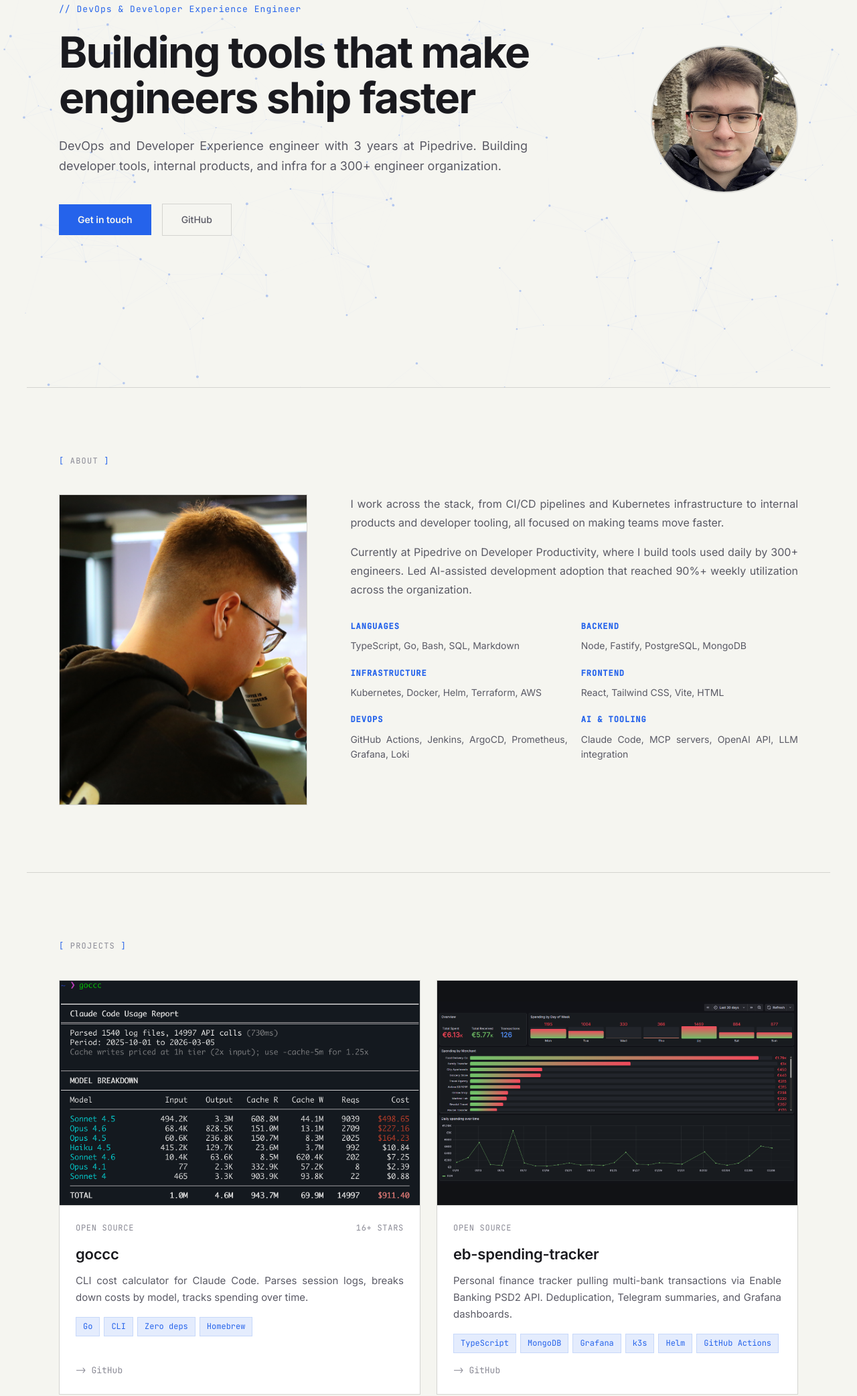
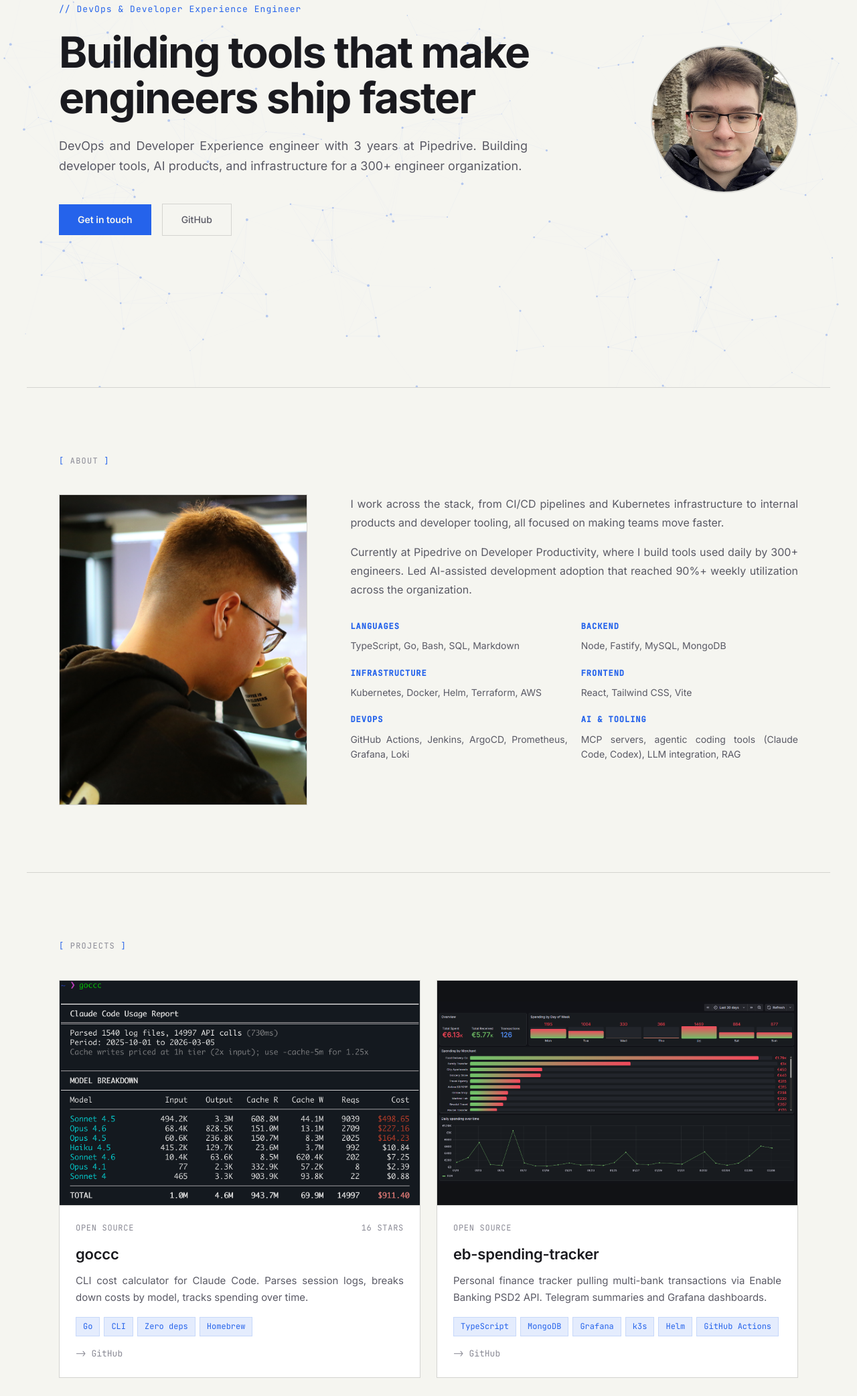
Before and after one commit to backstabslash/portfolio, an Astro site: page / in a window 1280 px wide. Shown: the part 222-2306 px from the top of the page at 67% size. Built offline with nearby package versions, Linux system fonts and the light colour scheme; Astro itself is replaced by a stand-in of ours; no server answers.

Commit message:
Fetch live GitHub stars at build, refresh work and skills content

```diff
--- a/site.config.ts
+++ b/site.config.ts
@@ -4,7 +4,7 @@ export default defineConfig({
   name: 'Tymofii Striukov',
   title: 'DevOps & Developer Experience Engineer',
   headline: 'Building tools that make engineers ship faster',
-  bio: 'DevOps and Developer Experience engineer with 3 years at Pipedrive. Building developer tools, internal products, and infra for a 300+ engineer organization.',
+  bio: 'DevOps and Developer Experience engineer with 3 years at Pipedrive. Building developer tools, AI products, and infrastructure for a 300+ engineer organization.',
 
   profileImage: '/images/profile.jpg',
   email: 'tymofii.striukov@gmail.com',
@@ -12,7 +12,7 @@ export default defineConfig({
   links: {
     github: 'https://github.com/backstabslash',
     linkedin: 'https://linkedin.com/in/tymofii-striukov',
-    resume: 'https://drive.google.com/file/d/1k2Vdo7RAKjrhDN9QM7KMPzTs7rMBoH09/view',
+    resume: 'https://drive.google.com/file/d/17C1IUhdbuZPy2M2x9zde_SYdMYpXreVV/view?usp=sharing',
   },
 
   about: {
@@ -22,17 +22,20 @@ export default defineConfig({
 
   skills: [
     { label: 'Languages', items: 'TypeScript, Go, Bash, SQL, Markdown' },
-    { label: 'Backend', items: 'Node, Fastify, PostgreSQL, MongoDB' },
+    { label: 'Backend', items: 'Node, Fastify, MySQL, MongoDB' },
     {
       label: 'Infrastructure',
       items: 'Kubernetes, Docker, Helm, Terraform, AWS',
     },
-    { label: 'Frontend', items: 'React, Tailwind CSS, Vite, HTML' },
+    { label: 'Frontend', items: 'React, Tailwind CSS, Vite' },
     {
       label: 'DevOps',
       items: 'GitHub Actions, Jenkins, ArgoCD, Prometheus, Grafana, Loki',
     },
-    { label: 'AI & Tooling', items: 'Claude Code, MCP servers, OpenAI API, LLM integration' },
+    {
+      label: 'AI & Tooling',
+      items: 'MCP servers, agentic coding tools (Claude Code, Codex), LLM integration, RAG',
+    },
   ],
 
   projects: [
@@ -44,12 +47,13 @@ export default defineConfig({
       tech: ['Go', 'CLI', 'Zero deps', 'Homebrew'],
       github: 'https://github.com/backstabslash/goccc',
       stars: 16,
+      liveStars: true,
       label: 'Open Source',
     },
     {
       title: 'eb-spending-tracker',
       description:
-        'Personal finance tracker pulling multi-bank transactions via Enable Banking PSD2 API. Deduplication, Telegram summaries, and Grafana dashboards.',
+        'Personal finance tracker pulling multi-bank transactions via Enable Banking PSD2 API. Telegram summaries and Grafana dashboards.',
       image: '/images/spending-tracker.png',
       tech: ['TypeScript', 'MongoDB', 'Grafana', 'k3s', 'Helm', 'GitHub Actions'],
       github: 'https://github.com/backstabslash/eb-spending-tracker',
@@ -61,26 +65,32 @@ export default defineConfig({
     {
       title: 'Voice of Customer',
       description:
-        'AI-powered platform that extracts, categorizes, and clusters customer feedback from Intercom, Demodesk, and other sources. Product teams now use it to identify patterns and shape their roadmaps. Built end to end with Fastify, React, and OpenAI.',
+        'RAG-based platform ingesting Intercom chats and Demodesk transcripts. Delivered semantic clustering, root-cause extraction, PII anonymization, and Jira sync, processing 150k+ feedback items into 1600+ clusters. Adopted org-wide as a primary roadmap input. Built with Fastify, React, and OpenAI.',
       tag: 'AI / Full-stack',
-    },
-    {
-      title: 'Voice of Engineer',
-      description:
-        'Internal platform that helps engineers find and track ideas using AI-powered vector search. Surfaces actionable proposals from Slack threads and syncs with Jira for grooming. Adopted company-wide within weeks of launch.',
-      tag: 'AI / Backend',
     },
     {
       title: 'Claude Code Plugin Marketplace',
       description:
-        'Plugin ecosystem for AI-assisted development: MCP server, documentation generator, workflow automation skills. Authored agent documentation for product teams, changing how they integrate AI into daily work.',
+        'Org-wide distribution channel for 30+ internal AI tooling plugins. Shipped an MCP gateway that auto-discovers tools across microservices via Consul, a CLI for sharing Claude configurations across teams, and autonomous skills for common workflows.',
       tag: 'Developer Tooling',
     },
     {
       title: 'AI-Assisted Development Adoption',
       description:
-        'Led adoption for 300+ engineers, reaching 90%+ weekly utilization. Designed curriculum, delivered 35+ training sessions, and embedded with mission teams to share knowledge and accelerate their workflows. Presented at CTO All-Hands.',
+        'Led adoption for 300+ engineers, reaching 90%+ weekly utilization. Designed the curriculum from scratch, delivered 30+ training and pair programming sessions, and presented field-tested practices at the CTO All-Hands.',
       tag: 'Leadership',
+    },
+    {
+      title: 'DevOps Team Split',
+      description:
+        "Co-led the split of Pipedrive's DevOps team into Developer Productivity and CI/CD, owning the plan from the Developer Productivity side. Decided ownership across 50+ repositories and Jira boards, triaged 100+ production alerts, and divided on-call rotations between the new teams.",
+      tag: 'Leadership',
+    },
+    {
+      title: 'CI/CD & Infrastructure Modernization',
+      description:
+        'Migrated testbox pipelines from Jenkins to GitHub Actions, retiring dedicated Jenkins workers and their infrastructure cost. Led a security-driven ArgoCD upgrade across production Kubernetes clusters and rolled out Renovate for Helm chart upgrades.',
+      tag: 'Infrastructure',
     },
   ],
 
--- a/src/components/Projects.astro
+++ b/src/components/Projects.astro
@@ -1,12 +1,36 @@
 ---
 import config from '../../site.config';
+
+async function fetchStars(githubUrl: string): Promise<number | null> {
+  const match = githubUrl.match(/github\.com\/([^/]+)\/([^/]+)/);
+  if (!match) return null;
+  const [, owner, repo] = match;
+  try {
+    const res = await fetch(`https://api.github.com/repos/${owner}/${repo.replace(/\.git$/, '')}`, {
+      headers: { 'User-Agent': 'portfolio-build', Accept: 'application/vnd.github+json' },
+    });
+    if (!res.ok) return null;
+    const data = (await res.json()) as { stargazers_count?: number };
+    return typeof data.stargazers_count === 'number' ? data.stargazers_count : null;
+  } catch {
+    return null;
+  }
+}
+
+const projects = await Promise.all(
+  config.projects.map(async (project) => {
+    if (!project.liveStars) return project;
+    const live = await fetchStars(project.github);
+    return live !== null ? { ...project, stars: live } : project;
+  }),
+);
 ---
 
 <section id="projects">
   <p class="section-label"><span>[</span> Projects <span>]</span></p>
   <div class="projects-grid">
     {
-      config.projects.map((project) => (
+      projects.map((project) => (
         <a
           href={project.url ?? project.github}
           target="_blank"
@@ -19,7 +43,7 @@ import config from '../../site.config';
           <div class="project-body">
             <div class="project-meta">
               {project.label && <span>{project.label}</span>}
-              {project.stars && <span>{project.stars}+ stars</span>}
+              {project.stars && <span>{project.stars} stars</span>}
             </div>
             <h3>{project.title}</h3>
             <p>{project.description}</p>
--- a/src/lib/config.ts
+++ b/src/lib/config.ts
@@ -21,7 +21,8 @@ const projectSchema = z.object({
   tech: z.array(z.string()).min(1),
   github: z.string().url(),
   url: z.string().url().optional(),
-  stars: z.number().int().positive().optional(),
+  stars: z.number().int().nonnegative().optional(),
+  liveStars: z.boolean().optional(),
   label: z.string().min(1).optional(),
 });
 
```
Also changed, not shown: tests/config.test.ts (+27 -0 lines).
